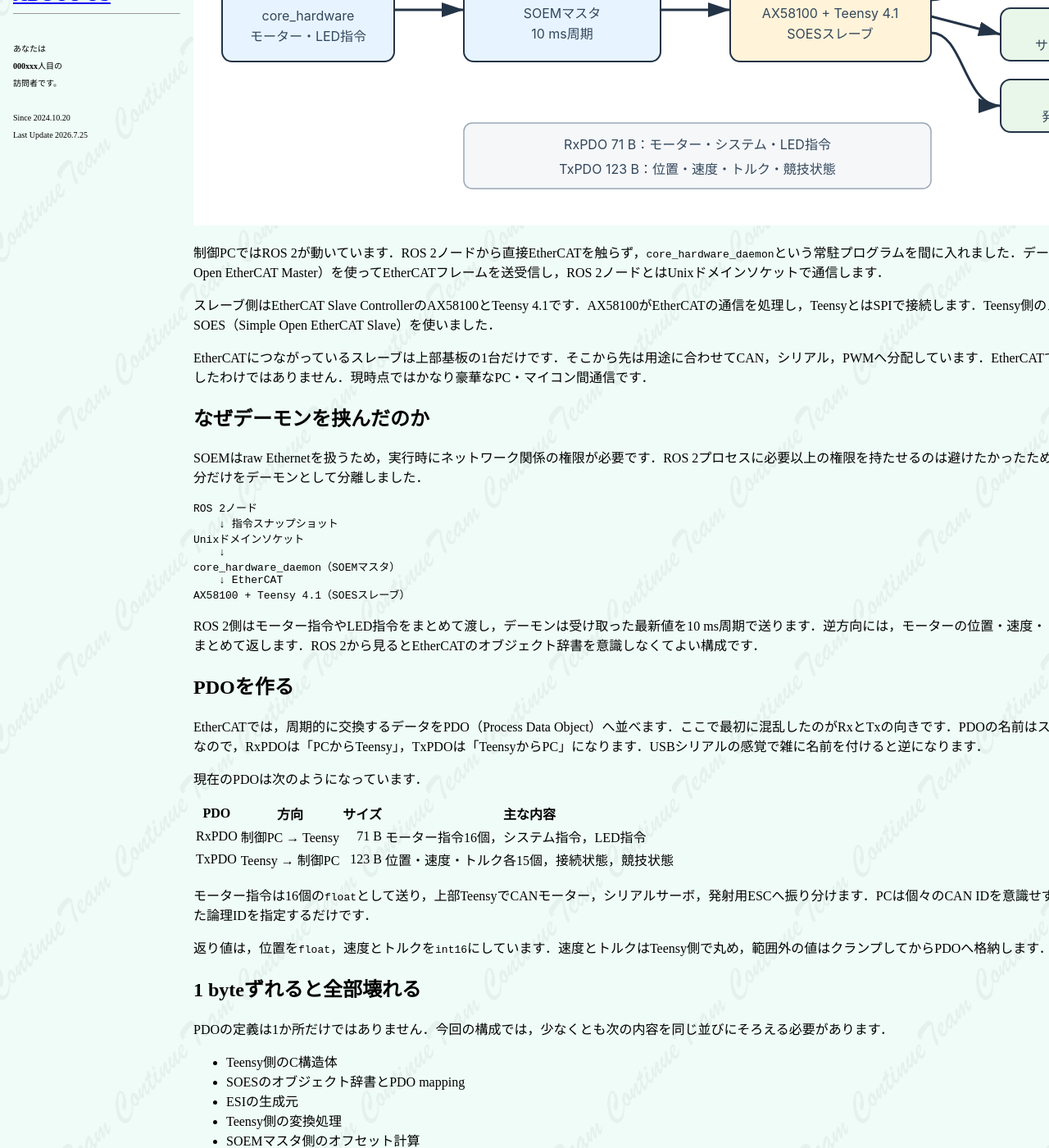
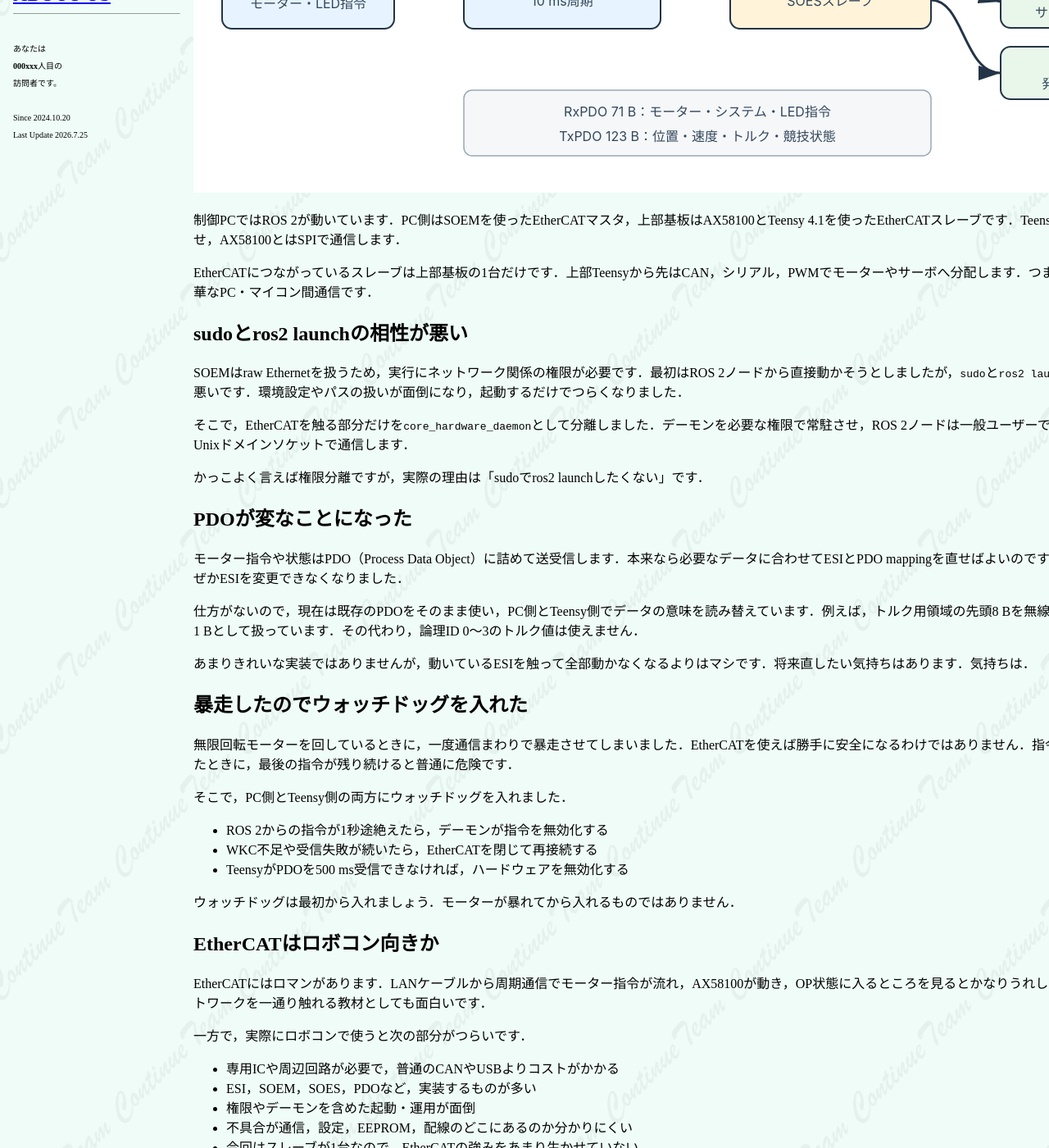
Before and after one commit to team-continue/team-continue.github.io, a Jekyll site: the page built from _blog/core2026-ethercat.md, in a window 1280 px wide and 1400 px high, scrolled down 564 px. Shown: the whole window at 82% size. Built offline with Jekyll 4.4.1, drawn with Linux system fonts in a browser that asks for light colours; some of the changed text lies outside the part shown.

Commit message:
blog: tighten EtherCAT article

````diff
--- a/_blog/core2026-ethercat.md
+++ b/_blog/core2026-ethercat.md
@@ -1,7 +1,7 @@
 ---
 title: "CoRE2026でEtherCATを使ってみた"
 date: 2026-08-30
-description: "CoRE2026のロボットで，制御PCとTeensy 4.1の間をEtherCATで接続しました．AX58100，SOEM，SOESを使った構成と，PDO設計で苦労した点を紹介します．"
+description: "CoRE2026のロボットにEtherCATを載せました．実装してわかったロマンと，ロボコンで運用するつらさを紹介します．"
 category: "技術記事"
 authors:
   - "pizac"
@@ -10,107 +10,62 @@ authors:
 
 こんにちは，こんてにゅ～回路班のpizacです．
 
-CoRE2026のロボットでは，制御PCと上部基板の間の通信にEtherCATを使っています．EtherCATは工場の装置でよく使われる産業用Ethernetです．ロボコンで使うには少し大げさな気もしますが，せっかくロボットを作るなら面白い通信を使いたいので採用しました．
+CoRE2026では，制御PCと上部基板の通信にEtherCATを使っています．工場で使われる産業用ネットワークをロボコンの機体に載せたらかっこいいのでは？という，かなりロマン寄りの構成です．
 
-この記事では，EtherCATの規格そのものを細かく解説するのではなく，実際にCoRE2026へ載せるために何を作ったのか，どこで苦労したのかを書きます．
+先に結論を書くと，動きました．ただし，ロボコン向けかと聞かれると，おすすめはしません．今回はその話を書きます．
 
-## 全体構成
-
-まず，現在の構成は次のようになっています．
+## 構成
 
 ![CoRE2026のEtherCAT構成](/imgs/core2026-ethercat-architecture.svg)
 
-制御PCではROS 2が動いています．ROS 2ノードから直接EtherCATを触らず，`core_hardware_daemon`という常駐プログラムを間に入れました．デーモンがSOEM（Simple Open EtherCAT Master）を使ってEtherCATフレームを送受信し，ROS 2ノードとはUnixドメインソケットで通信します．
+制御PCではROS 2が動いています．PC側はSOEMを使ったEtherCATマスタ，上部基板はAX58100とTeensy 4.1を使ったEtherCATスレーブです．Teensy側にはSOESを載せ，AX58100とはSPIで通信します．
 
-スレーブ側はEtherCAT Slave ControllerのAX58100とTeensy 4.1です．AX58100がEtherCATの通信を処理し，TeensyとはSPIで接続します．Teensy側のスレーブ実装にはSOES（Simple Open EtherCAT Slave）を使いました．
+EtherCATにつながっているスレーブは上部基板の1台だけです．上部Teensyから先はCAN，シリアル，PWMでモーターやサーボへ分配します．つまり，現状はかなり豪華なPC・マイコン間通信です．
 
-EtherCATにつながっているスレーブは上部基板の1台だけです．そこから先は用途に合わせてCAN，シリアル，PWMへ分配しています．EtherCATで全部を数珠つなぎにしたわけではありません．現時点ではかなり豪華なPC・マイコン間通信です．
+## sudoとros2 launchの相性が悪い
 
-## なぜデーモンを挟んだのか
+SOEMはraw Ethernetを扱うため，実行にネットワーク関係の権限が必要です．最初はROS 2ノードから直接動かそうとしましたが，`sudo`と`ros2 launch`の相性が絶望的に悪いです．環境設定やパスの扱いが面倒になり，起動するだけでつらくなりました．
 
-SOEMはraw Ethernetを扱うため，実行時にネットワーク関係の権限が必要です．ROS 2プロセスに必要以上の権限を持たせるのは避けたかったため，EtherCATを触る部分だけをデーモンとして分離しました．
+そこで，EtherCATを触る部分だけを`core_hardware_daemon`として分離しました．デーモンを必要な権限で常駐させ，ROS 2ノードは一般ユーザーで起動します．両者はUnixドメインソケットで通信します．
 
-```text
-ROS 2ノード
-    ↓ 指令スナップショット
-Unixドメインソケット
-    ↓
-core_hardware_daemon（SOEMマスタ）
-    ↓ EtherCAT
-AX58100 + Teensy 4.1（SOESスレーブ）
-```
+かっこよく言えば権限分離ですが，実際の理由は「sudoでros2 launchしたくない」です．
 
-ROS 2側はモーター指令やLED指令をまとめて渡し，デーモンは受け取った最新値を10 ms周期で送ります．逆方向には，モーターの位置・速度・トルクや競技状態をまとめて返します．ROS 2から見るとEtherCATのオブジェクト辞書を意識しなくてよい構成です．
+## PDOが変なことになった
 
-## PDOを作る
+モーター指令や状態はPDO（Process Data Object）に詰めて送受信します．本来なら必要なデータに合わせてESIとPDO mappingを直せばよいのですが，開発途中からなぜかESIを変更できなくなりました．
 
-EtherCATでは，周期的に交換するデータをPDO（Process Data Object）へ並べます．ここで最初に混乱したのがRxとTxの向きです．PDOの名前はスレーブから見た方向なので，RxPDOは「PCからTeensy」，TxPDOは「TeensyからPC」になります．USBシリアルの感覚で雑に名前を付けると逆になります．
+仕方がないので，現在は既存のPDOをそのまま使い，PC側とTeensy側でデータの意味を読み替えています．例えば，トルク用領域の先頭8 Bを無線データ7 Bとチーム色1 Bとして扱っています．その代わり，論理ID 0～3のトルク値は使えません．
 
-現在のPDOは次のようになっています．
+あまりきれいな実装ではありませんが，動いているESIを触って全部動かなくなるよりはマシです．将来直したい気持ちはあります．気持ちは．
 
-| PDO | 方向 | サイズ | 主な内容 |
-|---|---|---:|---|
-| RxPDO | 制御PC → Teensy | 71 B | モーター指令16個，システム指令，LED指令 |
-| TxPDO | Teensy → 制御PC | 123 B | 位置・速度・トルク各15個，接続状態，競技状態 |
+## 暴走したのでウォッチドッグを入れた
 
-モーター指令は16個の`float`として送り，上部TeensyでCANモーター，シリアルサーボ，発射用ESCへ振り分けます．PCは個々のCAN IDを意識せず，ロボット内で決めた論理IDを指定するだけです．
+無限回転モーターを回しているときに，一度通信まわりで暴走させてしまいました．EtherCATを使えば勝手に安全になるわけではありません．指令が更新されなくなったときに，最後の指令が残り続けると普通に危険です．
 
-返り値は，位置を`float`，速度とトルクを`int16`にしています．速度とトルクはTeensy側で丸め，範囲外の値はクランプしてからPDOへ格納します．
+そこで，PC側とTeensy側の両方にウォッチドッグを入れました．
 
-## 1 byteずれると全部壊れる
+- ROS 2からの指令が1秒途絶えたら，デーモンが指令を無効化する
+- WKC不足や受信失敗が続いたら，EtherCATを閉じて再接続する
+- TeensyがPDOを500 ms受信できなければ，ハードウェアを無効化する
 
-PDOの定義は1か所だけではありません．今回の構成では，少なくとも次の内容を同じ並びにそろえる必要があります．
+ウォッチドッグは最初から入れましょう．モーターが暴れてから入れるものではありません．
 
-- Teensy側のC構造体
-- SOESのオブジェクト辞書とPDO mapping
-- ESIの生成元
-- Teensy側の変換処理
-- SOEMマスタ側のオフセット計算
+## EtherCATはロボコン向きか
 
-要素を追加したのに片側の定義を直し忘れると，それ以降のデータがすべてずれます．通信自体はできているのに値だけがおかしい，という最も嫌な壊れ方をします．型と要素数だけでなく，bit単位の項目とbyte境界も確認する必要があります．
+EtherCATにはロマンがあります．LANケーブルから周期通信でモーター指令が流れ，AX58100が動き，OP状態に入るところを見るとかなりうれしいです．産業用ネットワークを一通り触れる教材としても面白いです．
 
-最終的には，マスタ側でRxPDOが71 B，TxPDOが123 Bであることを検査するようにしました．サイズが違えば早めに止めた方が，謎の値をモーターへ送るより安全です．PDOを変更したらAX58100のEEPROMへ書くESIバイナリも更新します．ここまでが1セットです．
+一方で，実際にロボコンで使うと次の部分がつらいです．
 
-## PDOに無線データを押し込む
+- 専用ICや周辺回路が必要で，普通のCANやUSBよりコストがかかる
+- ESI，SOEM，SOES，PDOなど，実装するものが多い
+- 権限やデーモンを含めた起動・運用が面倒
+- 不具合が通信，設定，EEPROM，配線のどこにあるのか分かりにくい
+- 今回はスレーブが1台なので，EtherCATの強みをあまり生かせていない
 
-開発途中で，無線受信機の7 Bとチーム色の1 BもPCへ返したくなりました．素直にPDOを拡張する方法もありますが，すでに実機で動いているレイアウトを維持したかったため，トルク領域の先頭8 Bへ多重化しています．
-
-```text
-motor_state_torqueの先頭8 B
-├─ byte 0～6 : 無線データ
-└─ byte 7    : チーム色
-```
-
-その代わり，論理ID 0～3のトルク値は使えません．PC側ではこの4台のトルクを0として公開しています．きれいな設計ではありませんが，限られた開発時間で動作中のPDOを崩さないための判断です．次にレイアウトを作り直すなら，専用オブジェクトを用意した方がよいです．
-
-## 切断時に止まるようにする
-
-通信が速くても，ケーブルが抜けたときに指令が残り続けると危険です．そこでPC側とTeensy側の両方に監視を入れています．
-
-- ROS 2ノードから1秒間指令が来なければ，デーモンがEtherCATを閉じて指令を無効化する
-- WKC不足または受信失敗が10周期続けば，再接続する
-- TeensyがRxPDOを500 ms受信できなければ，ハードウェアを無効化してサーボを止める
-
-WKCは，EtherCATフレームが想定したスレーブで処理されたかを見るための値です．単に通信APIがエラーを返したかだけでなく，WKCが期待値に届いているかも確認します．
-
-接続時はPDOをマッピングし，SAFE-OPを確認してからOPへ移行します．「つながったっぽいのでモーターを回す」ではなく，状態遷移とタイムアウトを決めておくのが大事でした．
-
-## 現状と今後
-
-ここまでで，ROS 2からEtherCATを経由して上部Teensyへ指令を送り，CANモーターやサーボを動かすところまで実装できました．一方で，まだ完成ではありません．
-
-- Distributed Clocksは未使用
-- EtherCATスレーブは1台だけ
-- 一部のシステム指令はGPIO出力へ未接続
-- LED用PDOには未使用のスロットが残っている
-- 無線データの多重化を将来整理したい
-
-特にPDOは，実機が動き始めてから変更すると影響範囲が大きくなります．最初に必要なデータを全部決められれば理想ですが，ロボコン開発でそんなにきれいに決まるわけがありません．変更箇所を一覧化し，サイズ検査と安全側のタイムアウトを入れておく方が現実的でした．
-
-実装は[team-continue/core2026](https://github.com/team-continue/core2026)で公開しています．EtherCAT部分は`core_hardware`と`core_hardware/teensy41/upper`にあります．
+限られた期間で確実にロボットを動かすことが目的なら，もっと単純な通信を選んだ方がよいと思います．EtherCATは高性能ですが，性能を生かす前に人間が倒れます．
 
 ## おわりに
 
-EtherCATは設定項目が多く，最初にOPへ入ったときより，PDOから狙った値が返ってきたときの方がうれしかったです．1台のスレーブにEtherCATを使う必要があるかは置いておいて，SOEM，SOES，AX58100を一通りつないだことで，産業用ネットワークが急に身近になりました．
+CoRE2026では，SOEM，SOES，AX58100，Teensy 4.1をつなぎ，ROS 2からモーターを動かすところまで実装できました．実装は[team-continue/core2026](https://github.com/team-continue/core2026)で公開しています．
 
-今後は実機試験を重ねながら，未使用項目と多重化したデータを整理していきます．EtherCATをロボットへ載せたい人の参考になれば幸いです．
+EtherCATはロマンがあります．運用，実装，コストには難があります．ロボコン向きではありません．でも，一度くらいロボットに載せてみたくなる気持ちは分かります．今回は載せました．
````
